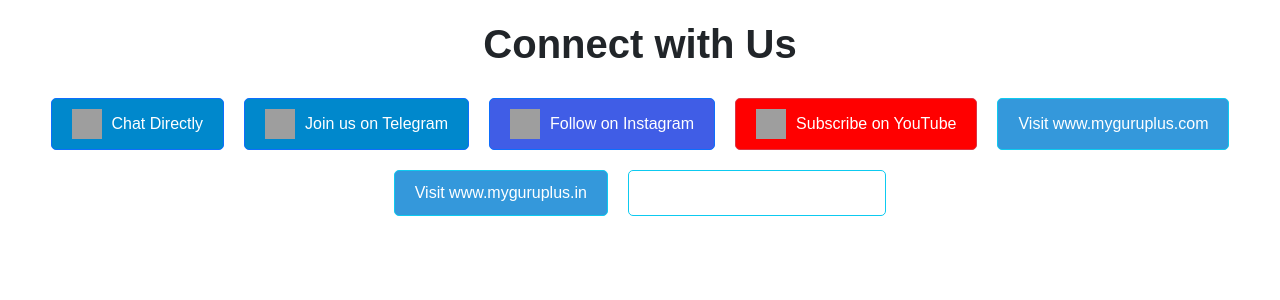
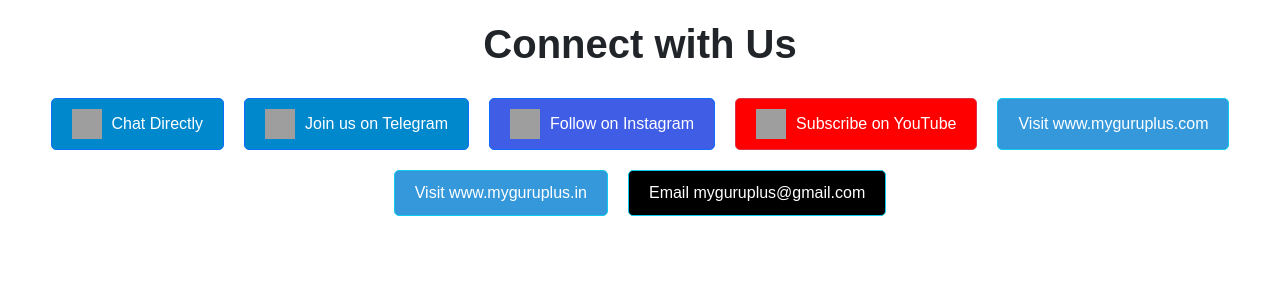
Before and after one commit to NagiPragalathan/MyGuruPlus_v1, a Django app: page /contact_us in a window 1280 px wide. Shown: the top 300 px of the page. Run offline with Django 4.2, Linux system fonts and the light colour scheme; some libraries are stand-ins or nearby versions; grey boxes are pictures that could not be loaded.

Commit message:
mail added

```diff
--- a/templates/Common/contact_us.html
+++ b/templates/Common/contact_us.html
@@ -106,7 +106,7 @@
         <a href="http://www.myguruplus.in" class="btn btn-outline-info social-button website-button" target="_blank">
             Visit www.myguruplus.in
         </a>
-        <a href="mailto:myguruplus@gmail.com" class="btn btn-outline-info social-button email-button" target="_blank">
+        <a href="mailto:myguruplus@gmail.com" class="btn btn-outline-info social-button website-button" style="background: black;" target="_blank">
             Email myguruplus@gmail.com
         </a>
 
```
